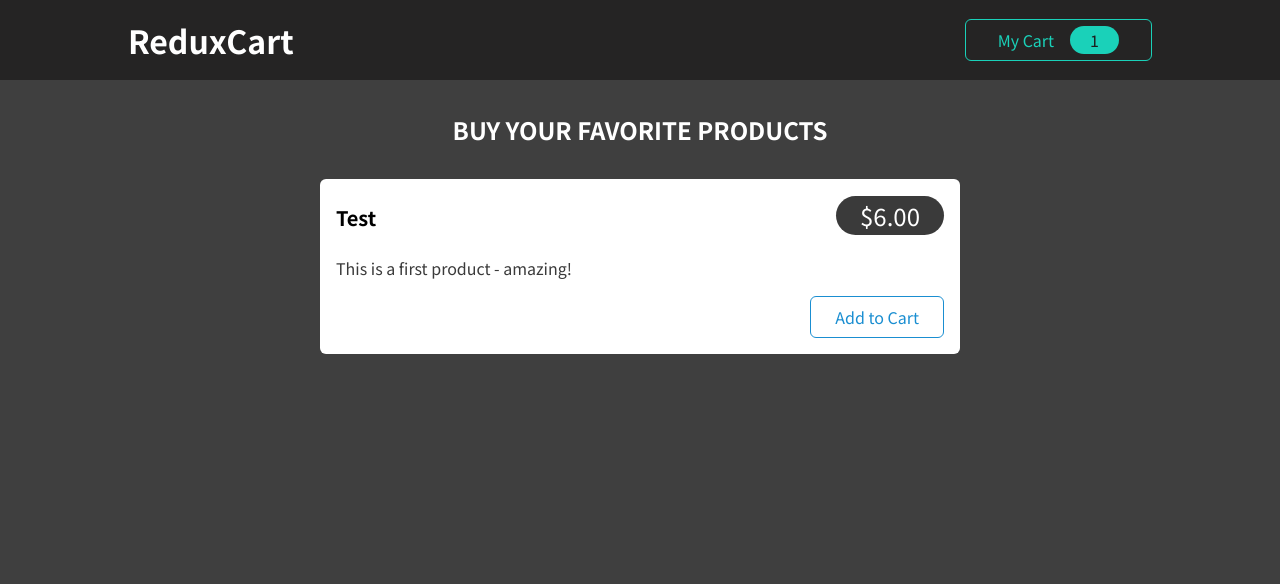
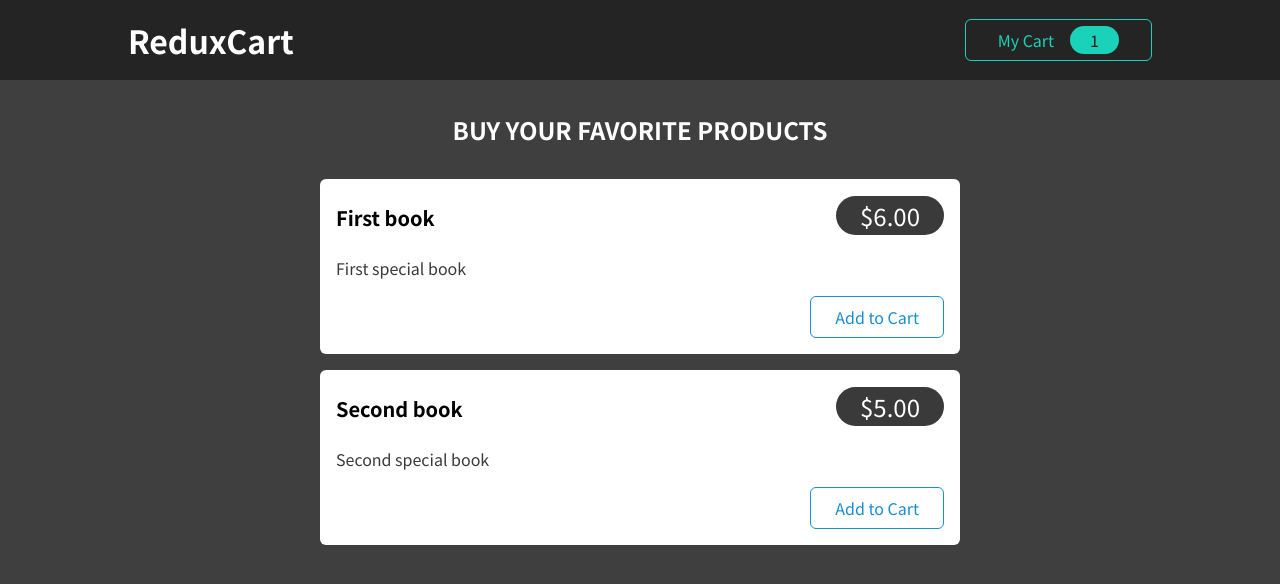
Before and after one commit to DavidSurina/redux-react-pt2, a React (Create React App) app: page / in a window 1280 px wide. Shown: the top 584 px of the page. Built offline with nearby package versions, Linux system fonts and the light colour scheme.

Commit message:
added dummy products and rendering

```diff
--- a/src/components/Shop/Products.js
+++ b/src/components/Shop/Products.js
@@ -1,16 +1,35 @@
-import ProductItem from './ProductItem';
-import classes from './Products.module.css';
+import ProductItem from "./ProductItem";
+import classes from "./Products.module.css";
+
+export const DUMMY_PRODUCTS = [
+  {
+    id: "p1",
+    price: 6,
+    title: "First book",
+    description: "First special book",
+  },
+  {
+    id: "p2",
+    price: 5,
+    title: "Second book",
+    description: "Second special book",
+  },
+];
 
 const Products = (props) => {
   return (
     <section className={classes.products}>
       <h2>Buy your favorite products</h2>
       <ul>
-        <ProductItem
-          title='Test'
-          price={6}
-          description='This is a first product - amazing!'
-        />
+        {DUMMY_PRODUCTS.map((product) => (
+          <ProductItem
+            id={product.id}
+            key={product.id}
+            title={product.title}
+            price={product.price}
+            description={product.description}
+          />
+        ))}
       </ul>
     </section>
   );
```
